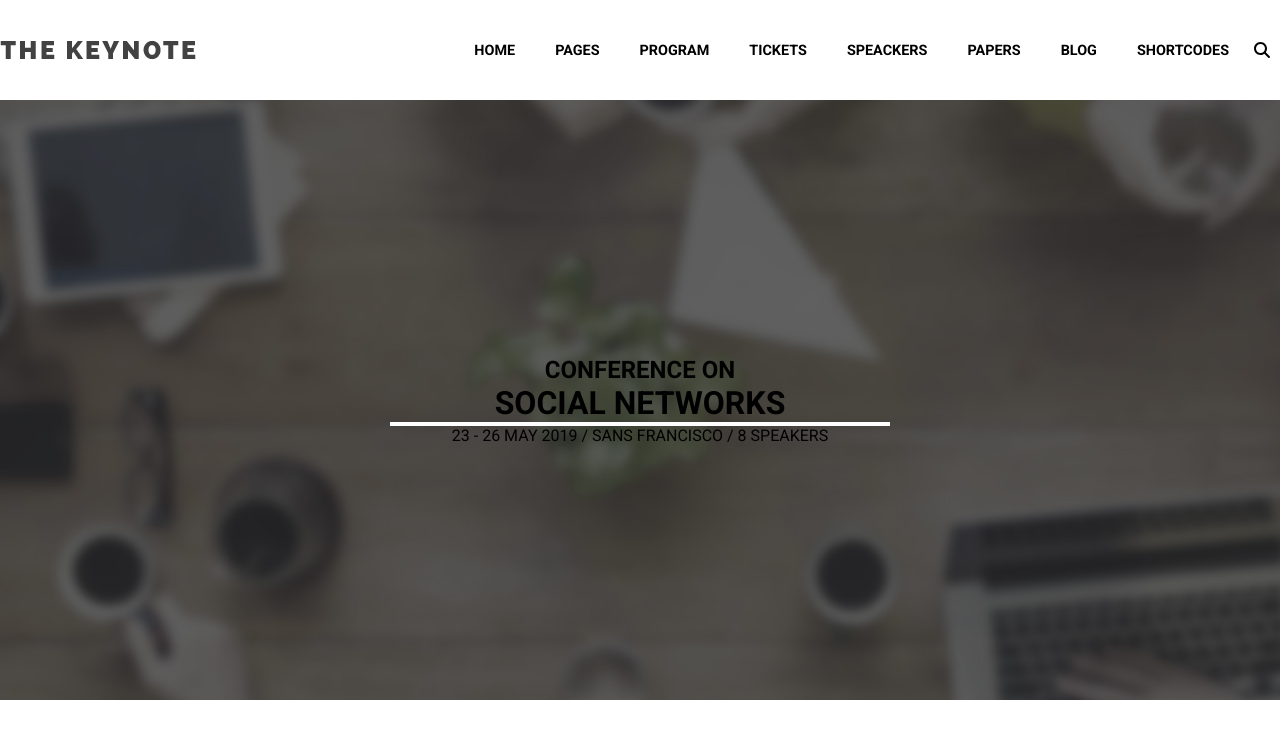
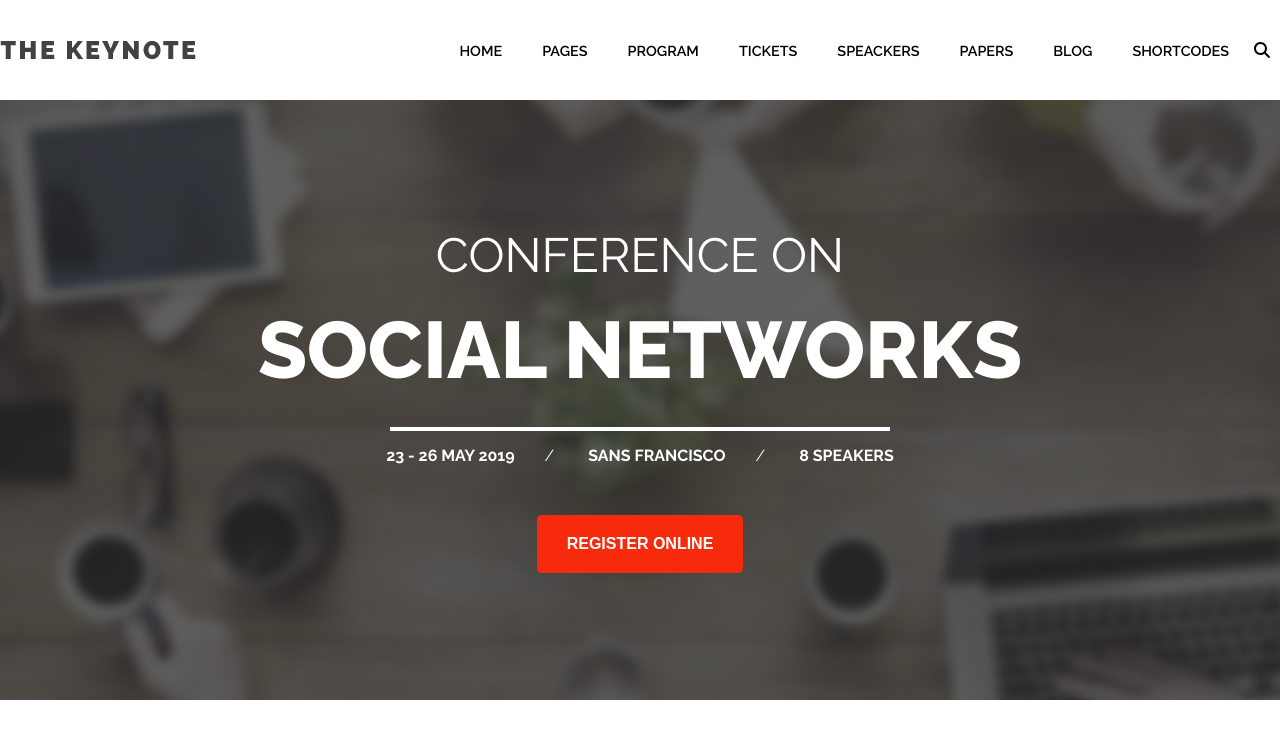
Before and after one commit to Neeiser/proj-html-vuejs, a Vue app: page / in a window 1280 px wide. Shown: the top 738 px of the page. Built offline with nearby package versions, Linux system fonts and the light colour scheme.

Commit message:
Font changed + jumbo style done

```diff
--- a/src/assets/styles/partials/_generic.scss
+++ b/src/assets/styles/partials/_generic.scss
@@ -1,5 +1,5 @@
 :root{
-    font-family: 'Roboto', sans-serif;
+    font-family: 'Raleway', sans-serif;
 }
 
 .text-vertical-centering{
@@ -8,3 +8,10 @@
     justify-content: center;
     flex-direction: column;
 }
+
+.btn-style{
+    text-transform: uppercase;
+    padding: 20px 30px;
+    border: none;
+    border-radius: 5px;
+}
--- a/src/assets/styles/style.scss
+++ b/src/assets/styles/style.scss
@@ -1,4 +1,4 @@
 @import './partials/reset';
 @import './partials/generic';
 @import './partials/variables';
-@import url('https://fonts.googleapis.com/css2?family=Roboto:wght@300;400;500;700;900&display=swap');
+@import url('https://fonts.googleapis.com/css2?family=Raleway:wght@300;400;500;600;700;800;900&display=swap');
--- a/src/components/header-components/JumboHeaderKeynote.vue
+++ b/src/components/header-components/JumboHeaderKeynote.vue
@@ -3,7 +3,12 @@
         <h2>Conference on</h2>
         <h1>Social Networks</h1>
         <hr>
-        <span>23 - 26 may 2019 / sans francisco / 8 speakers</span>
+        <div>
+            <span>23 - 26 may 2019</span>/
+            <span>sans francisco</span>/
+            <span>8 speakers</span>
+        </div>
+        <button class="btn-style">Register online</button>
     </div>
 </template>
 
@@ -15,16 +20,38 @@ export default {
 </script>
 
 <style lang="scss" scoped>
-@import '../../assets/styles/partials/generic.scss';
+@import '../../assets/styles/style';
 
 .jumbo-container{
     height: 600px;
     background-image: url('../../assets/img/slider-1-bg.jpg');
     background-position: center;
     text-transform: uppercase;
+    color: $white;
+    h2{
+        font-size: 3rem;
+        font-weight: 400;
+        margin-bottom: 20px;
+    }
+    h1{
+        font-size: 5rem;
+        font-weight: 800;
+    }
     hr{
         width: 500px;
-        border: 2px solid white;
+        border: 2px solid $white;
+        margin: 30px 0px 15px 0px;
+    }
+    span{
+        font-weight: 700;
+        margin: 0px 30px;
+    }
+    button{
+        color: $white;
+        background-color: $scarlet;
+        font-size: 1rem;
+        font-weight: 600;
+        margin-top: 50px;
     }
 }
 </style>
```
